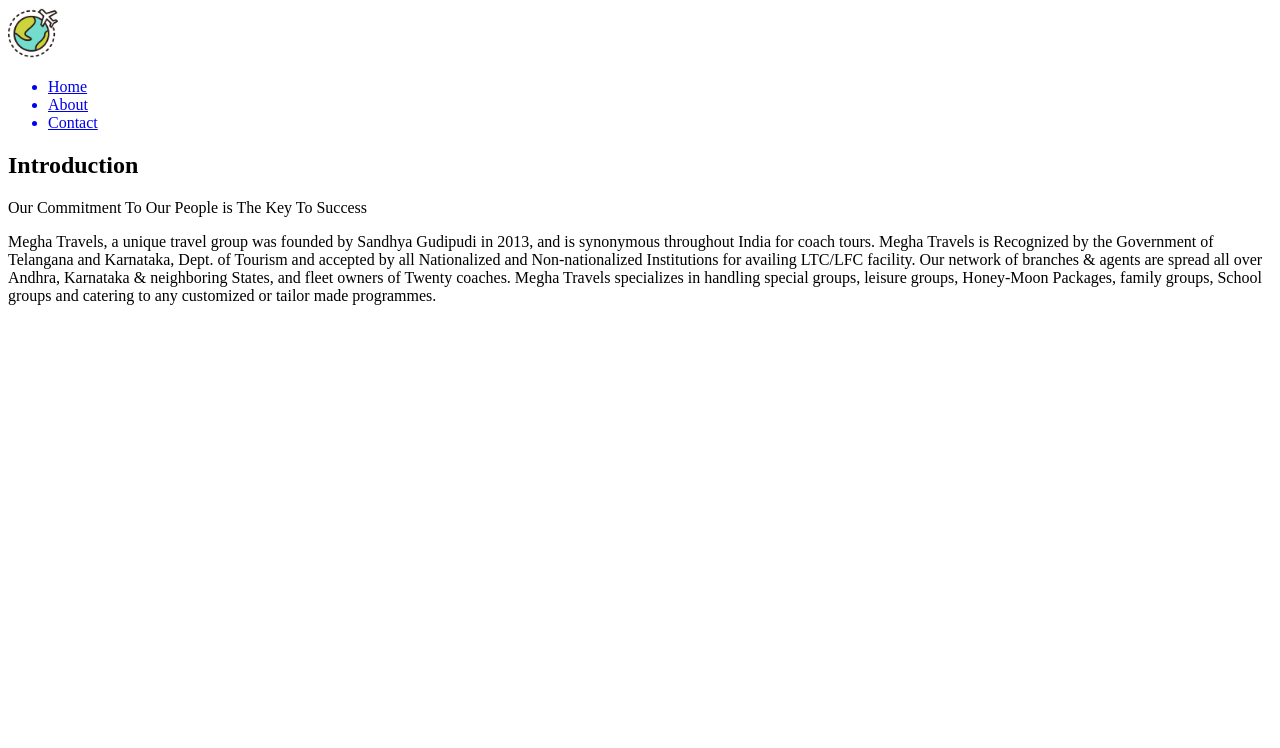
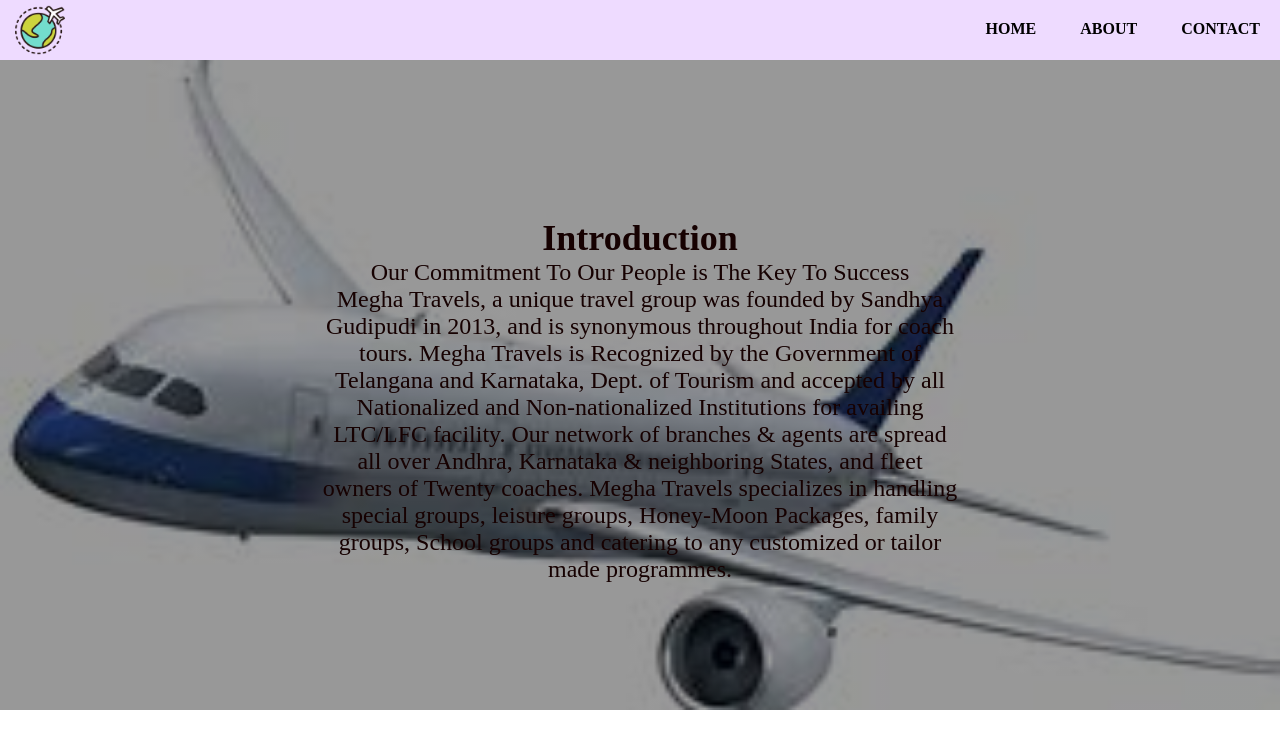
Before and after one commit to sandhyag29/Final_Project-W4B, a plain HTML site: page about.html in a window 1280 px wide. Drawn offline with Linux system fonts and the light colour scheme; the site is published under a folder, as on GitHub Pages, so addresses that start at the root find nothing.

Commit message:
update the website

```diff
--- a/about.html
+++ b/about.html
@@ -4,7 +4,7 @@
     <meta charset="UTF-8">
     <meta http-equiv="X-UA-Compatible" content="IE=edge">
     <meta name="viewport" content="width=device-width, initial-scale=1.0">
-    <link rel="stylesheet" href="/css/about.css">
+    <link rel="stylesheet" href="./css/about.css">
     <title>About</title>
 </head>
 <body>
```
